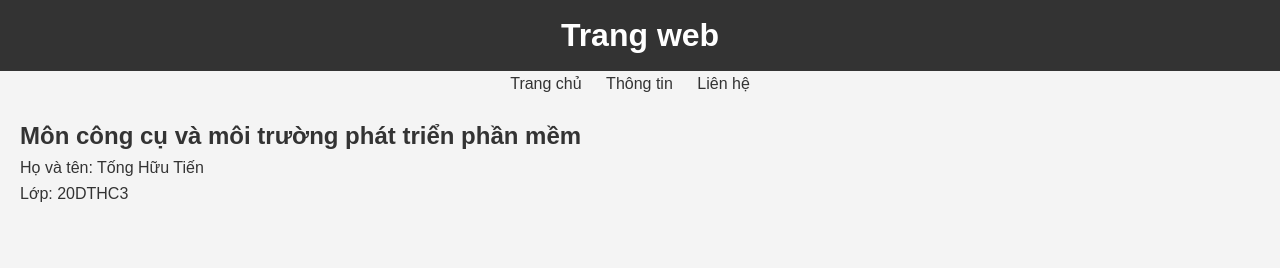
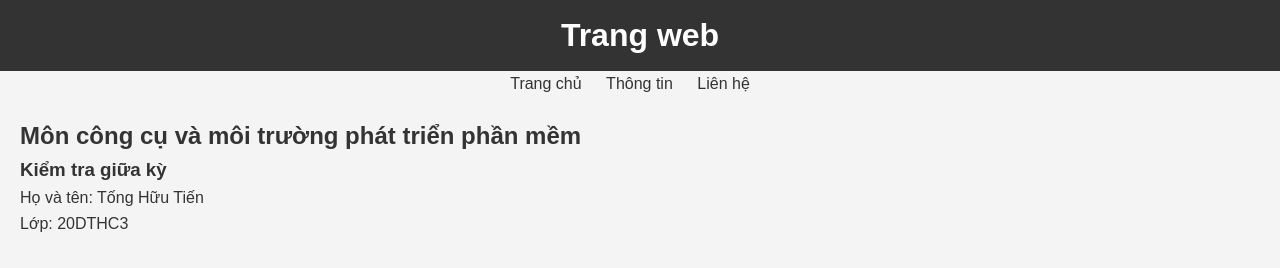
Before and after one commit to phupaul/2011068747_tonghuutien, a plain HTML site: page index.html in a window 1280 px wide. Drawn offline with Linux system fonts and the light colour scheme.

Commit message:
Thay đổi mới

```diff
--- a/index.html
+++ b/index.html
@@ -22,6 +22,7 @@
     <main>
         <section>
             <h2>Môn công cụ và môi trường phát triển phần mềm</h2>
+            <h3>Kiểm tra giữa kỳ</h3>
             <p>Họ và tên: Tống Hữu Tiến</p>
             <p>Lớp: 20DTHC3</p>
         </section>
```
